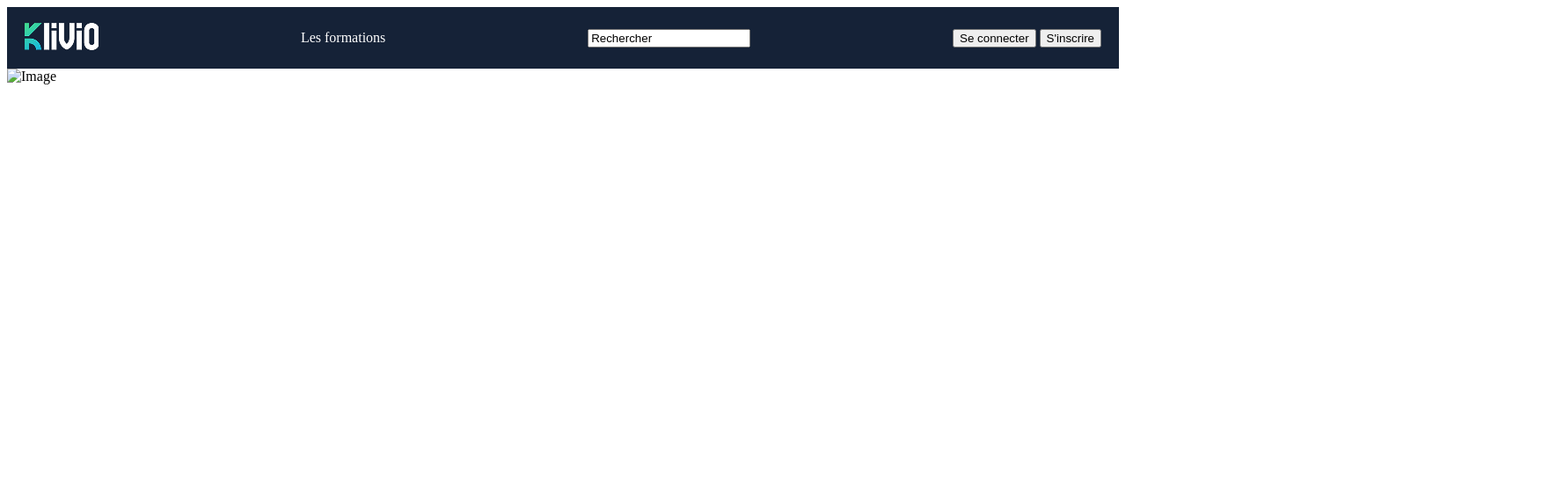
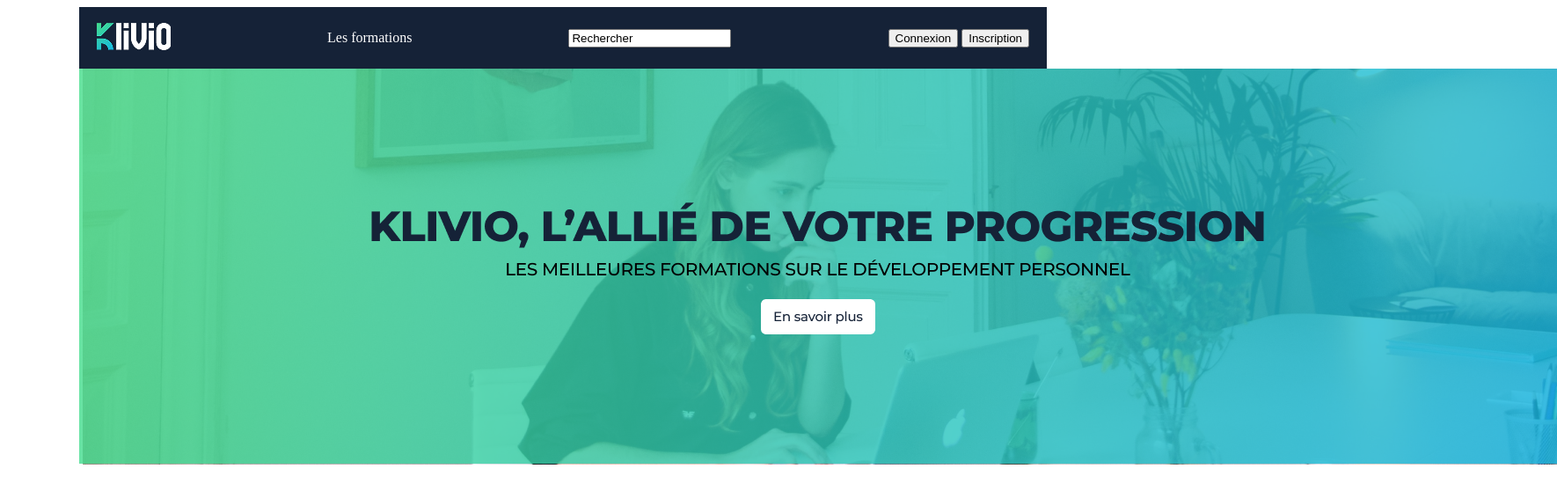
Before and after one commit to hmrzak/site-statique, a plain HTML site: page index.html in a window 1280 px wide. Shown: the whole page at 88% size, 1770 px wide, since content can reach past the window. Drawn offline with Linux system fonts and the light colour scheme.

Commit message:
Mise à jour du site

```diff
--- a/file.css
+++ b/file.css
@@ -1,3 +1,6 @@
+
+
+
 .site-header {
   display: flex;
   justify-content: space-between;
@@ -8,10 +11,9 @@
 .form {
   color: white;
 }
-
+.site-header,
 .zone1 {
-  background-image: none;
-  padding: 0;
-  margin: auto;
-  border-radius: 0;
+  max-width: 1100px;
+  margin: 0 auto;
+  box-sizing: border-box;
 }
--- a/index.html
+++ b/index.html
@@ -7,22 +7,27 @@
     <title>Document</title>
 </head>
 <body>
+
    <header class="site-header">
-  <div><img src="/site-statique/assets/logo.png" alt="Logo"></div>
-    <div class="form"><p>Les formations</p></div>
+
+    <div>
+     <img src="/site-statique/assets/logo.png" alt="Logo">
+    </div>
+
+    <div class="form">
+        <p>Les formations</p>
+    </div>
+
     <form action="/recherche" method="get">
-  <label for="site-search"></label>
-  <input itemid="nav"
-    type="search"
-    id="site-search"
-    name="nav"
-    value="Rechercher">
+  <input itemid="nav" type="search" id="site-search" name="nav" value="Rechercher">
+
 </form>
+
   <div class="actions">
-    <button class="button" id="button">Se connecter</button>
-    <button class="button" id="button">S'inscrire</button>
+    <button class="button" id="button">Connexion</button>
+    <button class="button" id="button">Inscription</button>
   </div>
 </header>
-<div class="zone1" id="zone1"><img src="/site-statique/assets/ba.png" alt="Image"></div>
+<div class="zone1" id="zone1"><img src="/site-statique/assets/bannière.png" alt="Image"></div>
 </body>
 </html>
```
